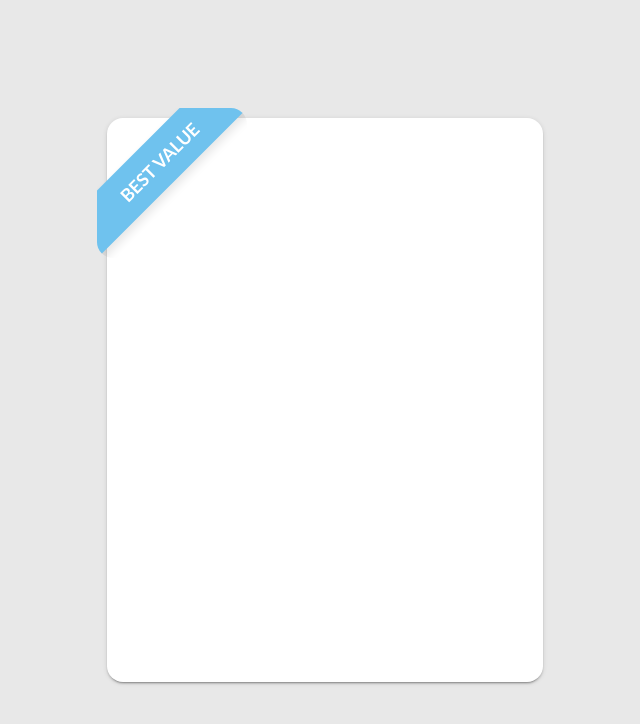
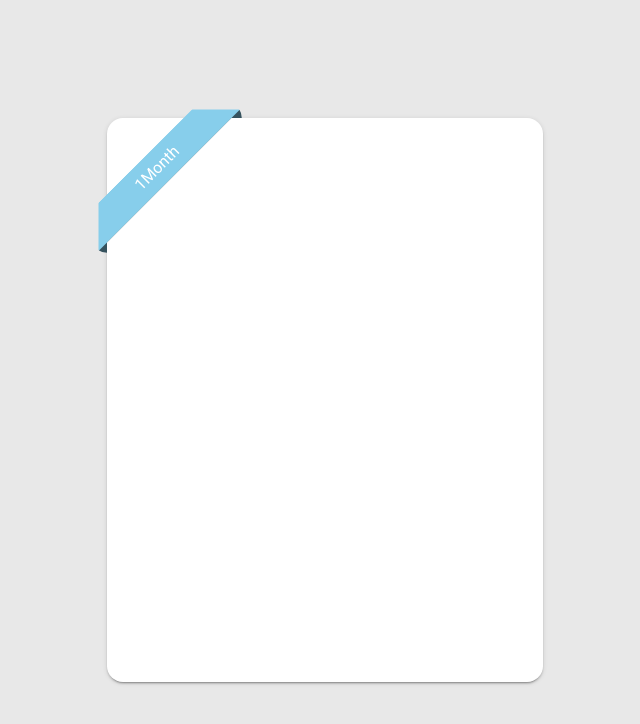
Before and after one commit to Swati11129/BestValueCard-design, a Vue app: page / in a window 1280 px wide. Shown: the top 724 px of the page, without its empty margins (315-955 px from the left). Built offline with nearby package versions, Linux system fonts and the light colour scheme.

Commit message:
ribbon updated

```diff
--- a/src/components/BestValueCard.vue
+++ b/src/components/BestValueCard.vue
@@ -2,7 +2,8 @@
 <v-app style="background-color:#E8E8E8;">
     <v-container >
             <v-card :elevation="2" class="card-position position rounded-xl " >
-                <div class="ribbon ribbon-top-left"><span>BEST VALUE</span></div>
+                <!-- <div class="ribbon ribbon-top-left"><span>BEST VALUE</span></div> -->
+                <div class="stack-top left" style="--d:12px;--w:200px; --c:skyblue;">1Month</div>
             </v-card>
     </v-container>
 </v-app>
@@ -35,33 +36,34 @@ export default {
     width: 100%;
     background-color:#FEFEFE;
 }
-.ribbon {
-    width: 150px;
-    height: 150px;
-    overflow: hidden;
-    position: absolute;
-}
-.ribbon span {
-    position: absolute;
-    display: block;
-    width: 225px;
-    padding: 15px 0;
-    background-color: #6FC2EE;
-    box-shadow: 0 5px 10px rgba(0, 0, 0, .1);
-    color: #fff;
-    font: 700 18px/1 'Lato', sans-serif;
-    text-shadow: 0 1px 1px rgba(111, 194, 238, .2);
-    text-transform: uppercase;
-    text-align: center;
+
+.stack-top {
+  /* adjust the below to control the shape */
+  --d:5px;
+  --w:100px;
+  --c:skyblue;
+  /**/
+
+  position: absolute;
+  top: 0;
+  right: 0;
+  transform: translate(29.29%, -100%) rotate(45deg); /* 29.29% = 100%*(1 - cos(45deg)) */
+  color: #fff;
+  text-align: center;
+  width: var(--w);
+  transform-origin: bottom left;
+  padding:5px 0 calc(var(--d) + 5px);
+  background:
+    linear-gradient(rgba(0,0,0,0.6) 0 0) bottom/100% var(--d) no-repeat
+    var(--c);
+  clip-path:polygon(0 100%,0 calc(100% - var(--d)),50% calc(100% - var(--d) - var(--w)/2),100% calc(100% - var(--d)),100% 100%,calc(100% - var(--d)) calc(100% - var(--d)), var(--d) calc(100% - var(--d)))
 }
 
-.ribbon-top-left {
-    top: -10px;
-    left: -10px;
+.stack-top.left {
+  left:0;
+  right:auto;
+  transform: translate(-29.29%, -100%) rotate(-45deg);
+  transform-origin: bottom right;
 }
-.ribbon-top-left span {
-    right: -25px;
-    top: 30px;
-    transform: rotate(-45deg);
-}
+
 </style>
```
